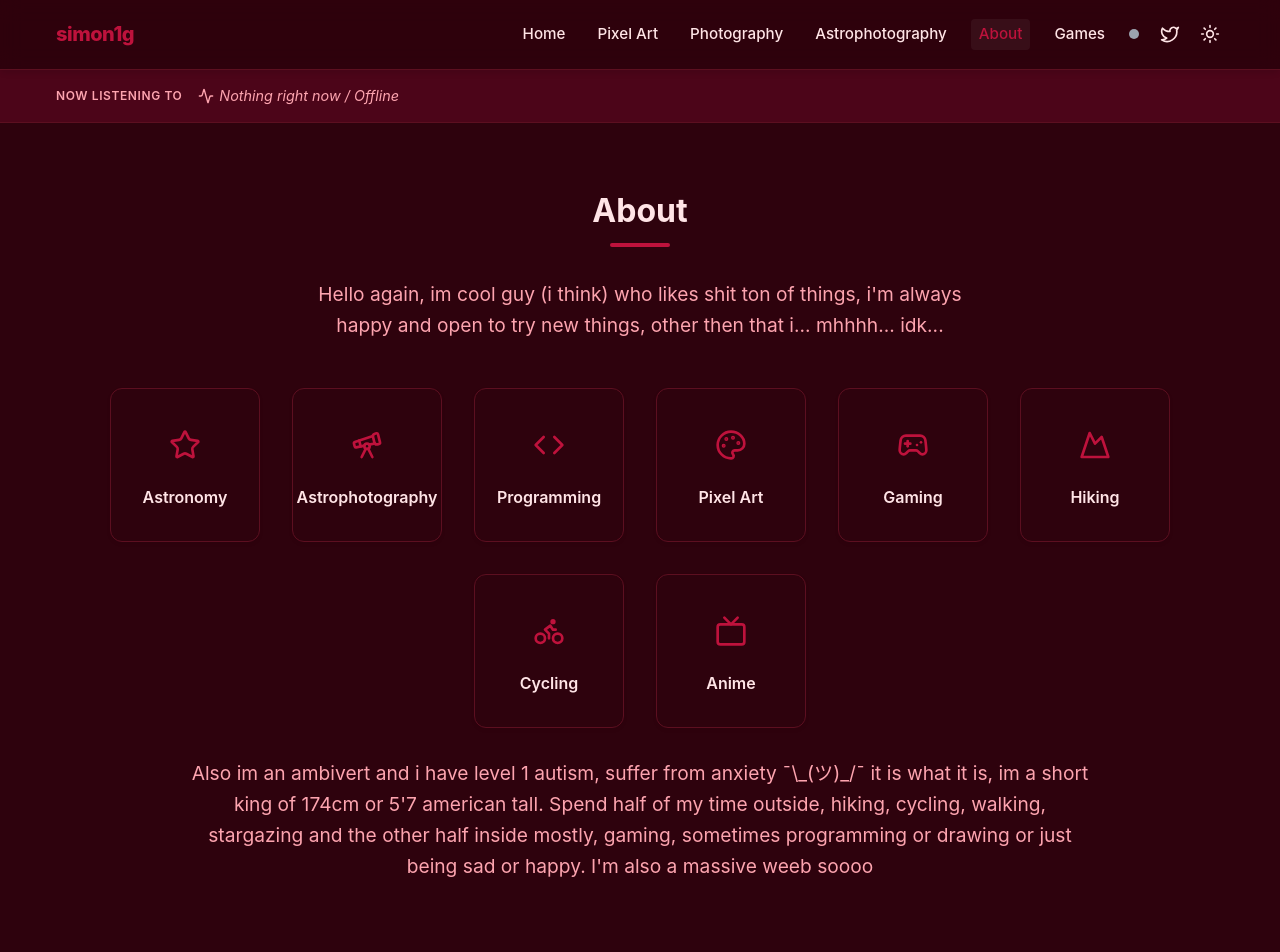
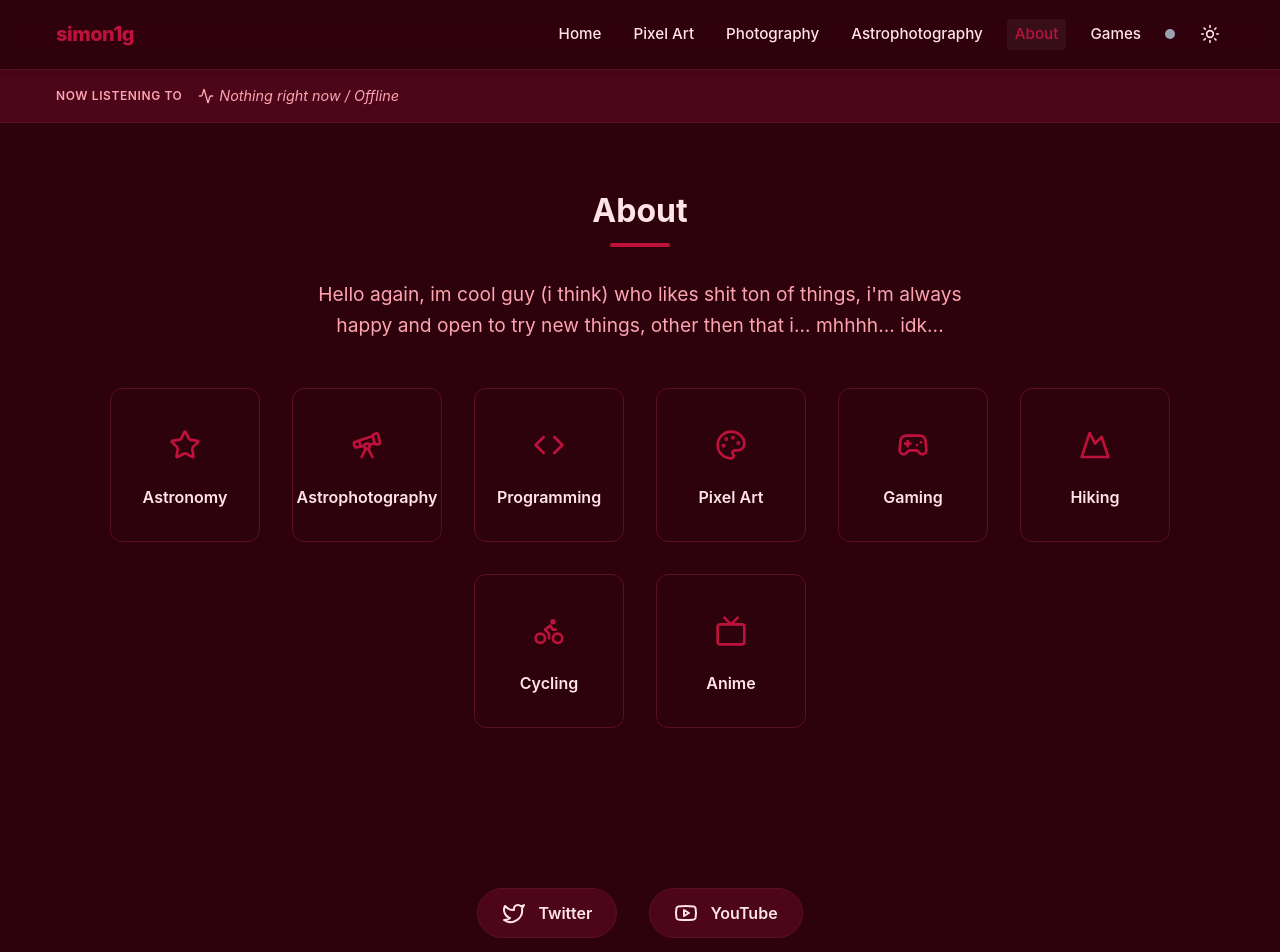
Before and after one commit to simon1g/simon1g-site, a React (Vite) app: page /about in a window 1280 px wide. Shown: the top 952 px of the page. Built offline with nearby package versions, Linux system fonts and the light colour scheme; no server answers.

Commit message:
pls work2

```diff
--- a/src/components/About.jsx
+++ b/src/components/About.jsx
@@ -1,17 +1,19 @@
 import React from 'react';
-import { Telescope, Code, Palette, Gamepad2, Mountain, Bike, Star, Tv } from 'lucide-react';
+import { Telescope, Code, Palette, Gamepad2, Mountain, Bike, Star, Tv, Twitter, Youtube } from 'lucide-react';
 import '../styles/interests.css';
 
 export default function About() {
+    const [activeInterest, setActiveInterest] = React.useState(null);
+
     const interests = [
-        { name: 'Astronomy', icon: <Star size={32} /> },
-        { name: 'Astrophotography', icon: <Telescope size={32} /> },
-        { name: 'Programming', icon: <Code size={32} /> },
-        { name: 'Pixel Art', icon: <Palette size={32} /> },
-        { name: 'Gaming', icon: <Gamepad2 size={32} /> },
-        { name: 'Hiking', icon: <Mountain size={32} /> },
-        { name: 'Cycling', icon: <Bike size={32} /> },
-        { name: 'Anime', icon: <Tv size={32} /> },
+        { name: 'Astronomy', icon: <Star size={32} />, description: 'Placeholder description for Astronomy. I love looking at the stars!' },
+        { name: 'Astrophotography', icon: <Telescope size={32} />, description: 'Placeholder description for Astrophotography. Capturing the deep sky is amazing.' },
+        { name: 'Programming', icon: <Code size={32} />, description: 'Placeholder description for Programming. Building things with code is my passion.' },
+        { name: 'Pixel Art', icon: <Palette size={32} />, description: 'Placeholder description for Pixel Art. Creating retro-style art is so fun.' },
+        { name: 'Gaming', icon: <Gamepad2 size={32} />, description: 'Placeholder description for Gaming. RPGs, Platformers, you name it.' },
+        { name: 'Hiking', icon: <Mountain size={32} />, description: 'Placeholder description for Hiking. Exploring the great outdoors is refreshing.' },
+        { name: 'Cycling', icon: <Bike size={32} />, description: 'Placeholder description for Cycling. Feeling the wind while riding is the best.' },
+        { name: 'Anime', icon: <Tv size={32} />, description: 'Placeholder description for Anime. Massive weeb here!' },
     ];
 
     return (
@@ -31,13 +33,34 @@ export default function About() {
 
             <div className="interests-container">
                 {interests.map((item) => (
-                    <div key={item.name} className="interest-item">
+                    <div
+                        key={item.name}
+                        className={`interest-item ${activeInterest?.name === item.name ? 'active' : ''}`}
+                        onMouseEnter={() => setActiveInterest(item)}
+                        onMouseLeave={() => setActiveInterest(null)}
+                        onClick={() => setActiveInterest(activeInterest?.name === item.name ? null : item)}
+                    >
                         <div className="interest-icon">
                             {item.icon}
                         </div>
                         <span className="interest-name">{item.name}</span>
                     </div>
                 ))}
+            </div>
+
+            <div className={`interest-description-box ${activeInterest ? 'visible' : ''}`}>
+                <p>{activeInterest?.description || ''}</p>
+            </div>
+
+            <div className="about-socials">
+                <a href="https://twitter.com/simon1g_" target="_blank" rel="noopener noreferrer" className="about-social-link twitter">
+                    <Twitter size={24} />
+                    <span>Twitter</span>
+                </a>
+                <a href="https://www.youtube.com/@imon1G" target="_blank" rel="noopener noreferrer" className="about-social-link youtube">
+                    <Youtube size={24} />
+                    <span>YouTube</span>
+                </a>
             </div>
             <p style={{
                 textAlign: 'center',
--- a/src/components/Navbar.jsx
+++ b/src/components/Navbar.jsx
@@ -1,6 +1,6 @@
 import React, { useState } from 'react';
 import { NavLink } from 'react-router-dom';
-import { Menu, X, Twitter } from 'lucide-react';
+import { Menu, X } from 'lucide-react';
 import ThemeToggle from './ThemeToggle';
 import '../styles/navbar.css';
 
@@ -68,15 +68,7 @@ export default function Navbar() {
                             aria-label={isOnline ? "Status: Online" : "Status: Offline"}
                         />
 
-                        <a
-                            href="https://twitter.com/simon1g_"
-                            target="_blank"
-                            rel="noopener noreferrer"
-                            className="social-link"
-                            aria-label="Twitter Profile"
-                        >
-                            <Twitter size={20} />
-                        </a>
+
 
                         <ThemeToggle />
                     </div>
--- a/src/styles/interests.css
+++ b/src/styles/interests.css
@@ -44,3 +44,98 @@
     font-weight: 600;
     text-align: center;
 }
+
+/* Interest Description Box */
+.interest-description-box {
+    margin: 2rem auto;
+    max-width: 600px;
+    padding: 1.5rem;
+    background: var(--card-bg);
+    border: 1px solid var(--border-color);
+    border-radius: 12px;
+    text-align: center;
+    min-height: 80px;
+    display: flex;
+    align-items: center;
+    justify-content: center;
+    transition: all 0.3s ease;
+    opacity: 0;
+    transform: translateY(10px);
+}
+
+.interest-description-box.visible {
+    opacity: 1;
+    transform: translateY(0);
+    border-color: var(--accent-color);
+    box-shadow: 0 4px 12px rgba(0, 0, 0, 0.1);
+}
+
+.interest-description-box p {
+    margin: 0;
+    color: var(--text-primary);
+    font-size: 1.1rem;
+    line-height: 1.5;
+}
+
+
+
+/* About Socials */
+.about-socials {
+    display: flex;
+    justify-content: center;
+    gap: 2rem;
+    margin: 3rem 0;
+}
+
+.about-social-link {
+    display: flex;
+    align-items: center;
+    gap: 0.75rem;
+    padding: 0.75rem 1.5rem;
+    border-radius: 50px;
+    text-decoration: none;
+    font-weight: 600;
+    transition: all 0.3s ease;
+    border: 1px solid var(--border-color);
+    background: var(--card-bg);
+    color: var(--text-primary);
+}
+
+.about-social-link:hover {
+    transform: translateY(-3px);
+    box-shadow: 0 5px 15px rgba(0, 0, 0, 0.1);
+}
+
+.about-social-link.twitter:hover {
+    color: #1DA1F2;
+    border-color: #1DA1F2;
+}
+
+.about-social-link.youtube:hover {
+    color: #FF0000;
+    border-color: #FF0000;
+}
+
+.about-social-link span {
+    font-size: 1rem;
+}
+
+/* Active State for Interest Item */
+.interest-item.active {
+    border-color: var(--accent-color);
+    background-color: var(--card-bg);
+    transform: translateY(-5px);
+}
+
+@media (max-width: 768px) {
+    .about-socials {
+        flex-direction: column;
+        align-items: center;
+        gap: 1rem;
+    }
+
+    .about-social-link {
+        width: 200px;
+        justify-content: center;
+    }
+}
```
